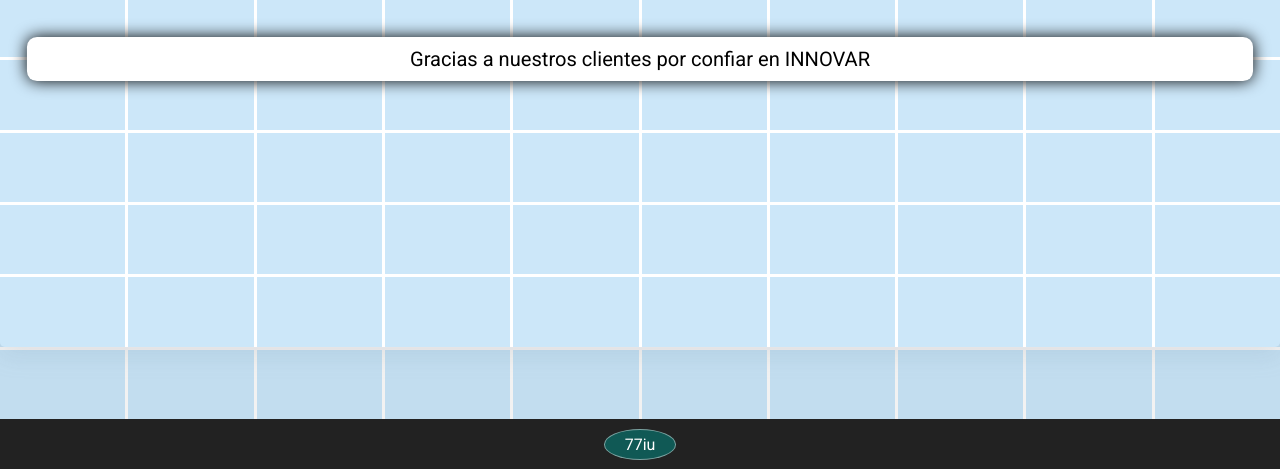
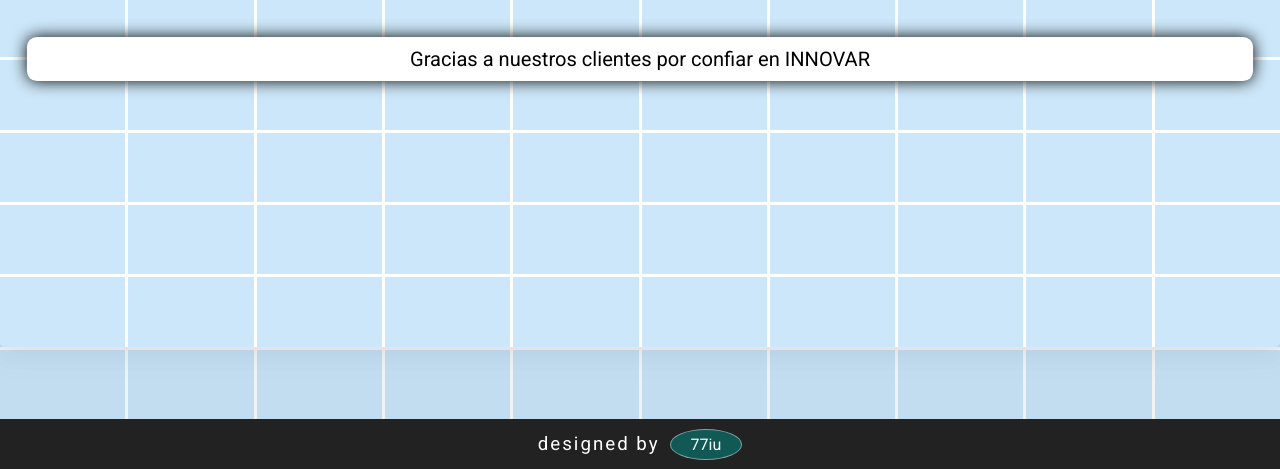
Before and after one commit to 77iu/innovar, a plain HTML site: page index.html in a window 1280 px wide. Shown: the part 9731-10200 px from the top of the page. Drawn offline with nearby package versions, Linux system fonts and the light colour scheme.

Commit message:
Update index.html

```diff
--- a/index.html
+++ b/index.html
@@ -485,7 +485,7 @@
 
 
             </div><!-- card -->
-            <footer>   <a
+            <footer>   <h3>designed by</h3><a
               href="https://api.whatsapp.com/send?phone=542613895385&"
 
               target="_blank">
```
